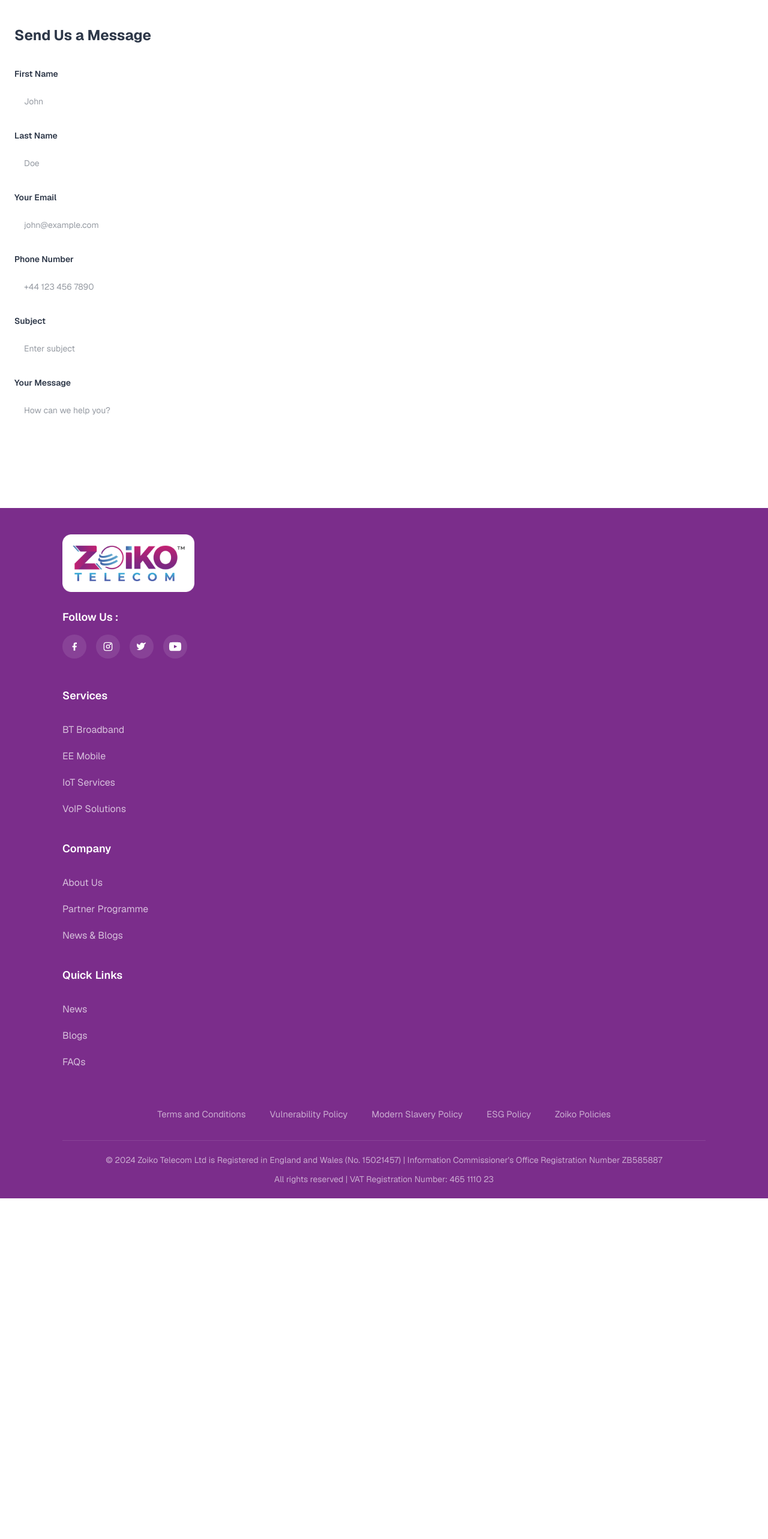
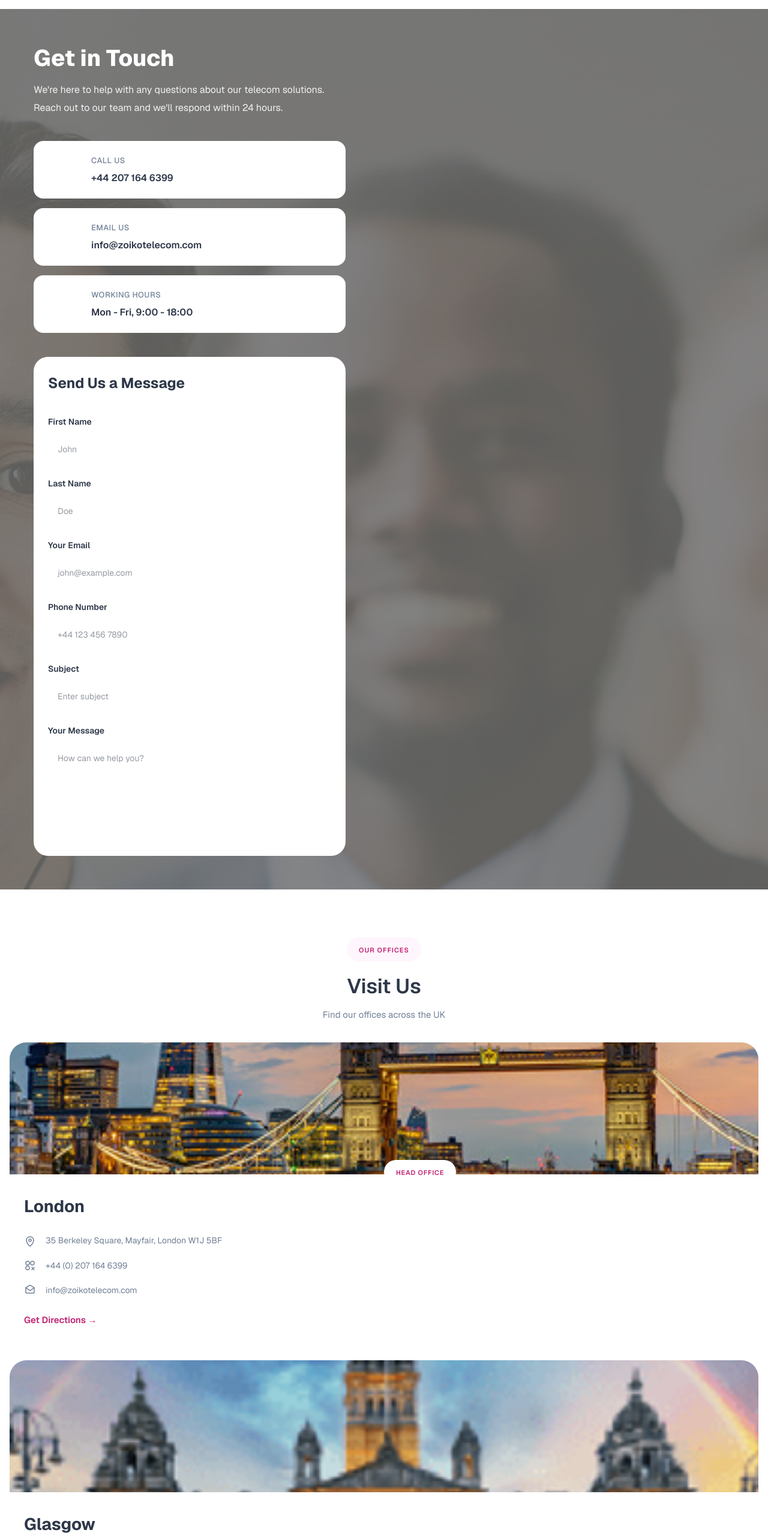
Before and after one commit to ZoikoGroup/zoikotelecom-reactNextTypeTail, a Next.js app: page /contact in a window 1280 px wide. Shown: the part 80-2646 px from the top of the page at 60% size. Before the commit the page ends 2078 px from the top, so only its background shows below. Built offline with nearby package versions, Linux system fonts and the light colour scheme.

Commit message:
ontact page form validationn - reverse

```diff
--- a/app/contact/ContactUs.tsx
+++ b/app/contact/ContactUs.tsx
@@ -1,326 +1,367 @@
 "use client";
-import { useState } from "react";
 
-interface FormData {
-  first_name: string;
-  last_name: string;
-  email: string;
-  phone: string;
-  subject: string;
-  message: string;
-}
+import Image from "next/image";
+import ContactForm from "./ContactForm";
 
-interface FormErrors {
-  first_name?: string;
-  email?: string;
-  phone?: string;
-  message?: string;
-}
+export default function ContactSection() {
 
-type TouchedFields = Partial<Record<keyof FormErrors, boolean>>;
+  // CONTACT INFO CARDS
+  const contactCards = [
+    {
+      title: "CALL US",
+      value: "+44 207 164 6399",
+      icon: "/image/ion_call.png",
+    },
+    {
+      title: "EMAIL US",
+      value: "info@zoikotelecom.com",
+      icon: "/image/tabler_mail-filled.png",
+    },
+    {
+      title: "WORKING HOURS",
+      value: "Mon - Fri, 9:00 - 18:00",
+      icon: "/image/lsicon_time-one-filled.png",
+    },
+  ];
 
-// Proper structure: local@domain.tld — rejects bare words / no-TLD strings.
-const EMAIL_RE = /^[a-zA-Z0-9._%+-]+@[a-zA-Z0-9.-]+\.[a-zA-Z]{2,}$/;
-const EMAIL_MAX = 30;
-const PHONE_MAX_DIGITS = 15;
-
-function validateField(name: keyof FormErrors, value: string): string {
-  const v = value.trim();
-
-  switch (name) {
-    case "first_name":
-      if (!v) return "First name is required.";
-      return "";
-
-    case "email":
-      if (!v) return "Email is required.";
-      if (v.length > EMAIL_MAX) return `Email must be at most ${EMAIL_MAX} characters.`;
-      if (/\.\./.test(v) || v.startsWith(".") || v.startsWith("@"))
-        return "Enter a valid email address.";
-      if (!EMAIL_RE.test(v)) return "Enter a valid email address.";
-      return "";
-
-    case "phone": {
-      if (!v) return "Phone number is required.";
-      // Allow leading + and spaces/dashes/parentheses as separators; count digits only.
-      const digits = v.replace(/[^\d]/g, "");
-      if (!/^\+?[\d\s()-]+$/.test(v)) return "Phone can only contain digits and + ( ) - spaces.";
-      if (digits.length < 7 || digits.length > PHONE_MAX_DIGITS)
-        return `Enter a valid phone number (max ${PHONE_MAX_DIGITS} digits).`;
-      return "";
-    }
-
-    case "message":
-      if (!v) return "Message is required.";
-      return "";
-
-    default:
-      return "";
-  }
-}
-
-const REQUIRED_FIELDS: (keyof FormErrors)[] = ["first_name", "email", "phone", "message"];
-
-export function ContactForm() {
-  const [formData, setFormData] = useState<FormData>({
-    first_name: "",
-    last_name: "",
-    email: "",
-    phone: "",
-    subject: "",
-    message: "",
-  });
-
-  const [errors, setErrors] = useState<FormErrors>({});
-  const [touched, setTouched] = useState<TouchedFields>({});
-  const [loading, setLoading] = useState(false);
-
-  const handleChange = (
-    e: React.ChangeEvent<HTMLInputElement | HTMLTextAreaElement | HTMLSelectElement>
-  ) => {
-    const { name } = e.target;
-    let { value } = e.target;
-
-    // Hard-cap phone at PHONE_MAX_DIGITS digits (separators don't count).
-    if (name === "phone") {
-      const digits = value.replace(/[^\d]/g, "");
-      if (digits.length > PHONE_MAX_DIGITS) return;
-    }
-
-    setFormData((prev) => ({ ...prev, [name]: value }));
-
-    if (REQUIRED_FIELDS.includes(name as keyof FormErrors) && touched[name as keyof FormErrors]) {
-      const msg = validateField(name as keyof FormErrors, value);
-      setErrors((prev) => ({ ...prev, [name]: msg || undefined }));
-    }
-  };
-
-  const handleBlur = (
-    e: React.FocusEvent<HTMLInputElement | HTMLTextAreaElement | HTMLSelectElement>
-  ) => {
-    const { name, value } = e.target;
-    if (!REQUIRED_FIELDS.includes(name as keyof FormErrors)) return;
-
-    setTouched((prev) => ({ ...prev, [name]: true }));
-    const msg = validateField(name as keyof FormErrors, value);
-    setErrors((prev) => ({ ...prev, [name]: msg || undefined }));
-  };
-
-  const validateAll = (): boolean => {
-    const nextErrors: FormErrors = {};
-    for (const field of REQUIRED_FIELDS) {
-      const msg = validateField(field, formData[field]);
-      if (msg) nextErrors[field] = msg;
-    }
-    setErrors(nextErrors);
-    setTouched({ first_name: true, email: true, phone: true, message: true });
-    return Object.keys(nextErrors).length === 0;
-  };
-
-  const handleSubmit = async (e: React.FormEvent) => {
-    e.preventDefault();
-
-    if (!validateAll()) return;
-
-    setLoading(true);
-
-    try {
-      const payload = {
-        first_name: formData.first_name,
-        last_name: formData.last_name,
-        email: formData.email,
-        phone: formData.phone,
-        subject: formData.subject,
-        message: formData.message,
-      };
-
-      const response = await fetch(
-        `${process.env.NEXT_PUBLIC_API_BASE_URL}/api/contact/contact-us/`,
+  // OFFICE LOCATIONS
+  const offices = [
     {
-          method: "POST",
-          headers: {
-            "Content-Type": "application/json",
+      city: "London",
+      badge: "HEAD OFFICE",
+      desktopImage: "/image/londondesktop.png",
+      mobileImage: "/image/londonmobile.png",
+      address: "35 Berkeley Square, Mayfair, London W1J 5BF",
+      phone: "+44 (0) 207 164 6399",
+      email: "info@zoikotelecom.com",
     },
-          body: JSON.stringify(payload),
-        }
-      );
-
-      const data = await response.json();
-
-      if (response.ok) {
-        alert("Thank you for contacting Zoiko Telecom. We will reach out soon.");
-
-        setFormData({
-          first_name: "",
-          last_name: "",
-          email: "",
-          phone: "",
-          subject: "",
-          message: "",
-        });
-        setErrors({});
-        setTouched({});
-      } else {
-        alert("Something went wrong");
-        console.log(data);
-      }
-    } catch (error) {
-      console.error(error);
-      alert("Failed to submit form");
-    } finally {
-      setLoading(false);
-    }
-  };
-
-  const inputBase =
-    "w-full h-[51px] bg-white dark:bg-gray-900 text-[#2D3748] dark:text-white rounded-xl px-4 text-[14px] outline-none border-2 transition-colors";
-  const borderNormal = "border-[#CBD5E0] dark:border-gray-700 focus:border-[#C12172]";
-  const borderError = "border-red-500 focus:border-red-500";
-
-  const fieldBorder = (field: keyof FormErrors) => (errors[field] ? borderError : borderNormal);
+    {
+      city: "Glasgow",
+      desktopImage: "/image/glasgowdesktop.png",
+      mobileImage: "/image/glasgowmobile.png",
+      address: "2nd Floor, 48 West George Street, Glasgow G2 1BP",
+      phone: "+44 141 530 1560",
+      email: "glasgow@zoikotelecom.com",
+    },
+    {
+      city: "Cardiff",
+      desktopImage: "/image/cardiffdesktop.png",
+      mobileImage: "/image/cardiffmobile.png",
+      address: "113-116 Blue Street, Cardiff CF10 5EQ",
+      phone: "+44 292 000 1374",
+      email: "cardiff@zoikotelecom.com",
+    },
+  ];
 
   return (
-    <div className="w-full max-w-[520px] bg-white dark:bg-gray-900 border border-[#C12172] rounded-[24px] p-6 md:p-10 shadow-xl">
+    <>
+      {/* ================= CONTACT SECTION ================= */}
 
-      {/* FORM TITLE */}
-      <h2 className="text-[#2D3748] dark:text-white text-[24px] font-bold leading-[40px] mb-8">
-        Send Us a Message
-      </h2>
+      <section className="w-full relative overflow-hidden dark:bg-gray-900 dark:text-white">
 
-      {/* FORM */}
-      <form onSubmit={handleSubmit} noValidate className="flex flex-col gap-5">
-
-        {/* FIRST NAME */}
-        <div>
-          <label className="text-[#2D3748] dark:text-white text-[14px] font-semibold leading-[24px] mb-2 block">
-            First Name
-          </label>
-
-          <input
-            type="text"
-            name="first_name"
-            value={formData.first_name}
-            onChange={handleChange}
-            onBlur={handleBlur}
-            aria-invalid={!!errors.first_name}
-            placeholder="John"
-            className={`${inputBase} ${fieldBorder("first_name")}`}
-          />
-          {errors.first_name && (
-            <p className="mt-1 text-[13px] text-red-500">{errors.first_name}</p>
-          )}
-        </div>
-
-        {/* LAST NAME */}
-        <div>
-          <label className="text-[#2D3748] dark:text-white text-[14px] font-semibold leading-[24px] mb-2 block">
-            Last Name
-          </label>
-
-          <input
-            type="text"
-            name="last_name"
-            value={formData.last_name}
-            onChange={handleChange}
-            placeholder="Doe"
-            className={`${inputBase} ${borderNormal}`}
+        {/* BACKGROUND IMAGE */}
+        <div className="absolute inset-0">
+          <Image
+            src="/image/portrait-of-classy-team.png"
+            alt="contact"
+            fill
+            priority
+            className="object-cover"
           />
         </div>
 
-        {/* EMAIL */}
+        {/* CONTENT */}
+        <div className="relative z-10 max-w-[1200px] mx-auto px-4 md:px-6 lg:px-10 py-14 md:py-8">
+
+          <div className="flex flex-col lg:flex-row gap-10 lg:gap-16 items-start justify-between">
+
+            {/* LEFT SIDE */}
+            <div className="w-full max-w-[520px]">
+
+              {/* HEADING */}
+              <h1 className="text-white dark:text-white text-[38px] md:text-[48px] font-extrabold leading-[52px] md:leading-[67px]">
+                Get in Touch
+              </h1>
+
+              {/* DESCRIPTION */}
+              <p className="text-white/90 dark:text-white text-[16px] md:text-[18px] leading-[30px] mt-3 max-w-[486px]">
+                We're here to help with any questions about our telecom
+                solutions. Reach out to our team and we'll respond within
+                24 hours.
+              </p>
+
+              {/* CONTACT CARDS */}
+              <div className="mt-10 flex flex-col gap-4">
+
+                {contactCards.map((item, index) => (
+                  <div
+                    key={index}
+                    className="w-full max-w-[520px] min-h-[96px] bg-white dark:bg-gray-900 border border-[#C12172] rounded-2xl px-5 py-5 flex items-center gap-5"
+                  >
+
+                    {/* ICON BOX */}
+                    <div className="w-[56px] h-[56px] rounded-2xl bg-gradient-to-r from-[#C12172] to-[#782984] flex items-center justify-center flex-shrink-0">
+
+                      <Image
+                        src={item.icon}
+                        alt={item.title}
+                        width={24}
+                        height={24}
+                        className="object-contain"
+                      />
+
+                    </div>
+
+                    {/* TEXT */}
                     <div>
-          <label className="text-[#2D3748] dark:text-white text-[14px] font-semibold leading-[24px] mb-2 block">
-            Your Email
-          </label>
 
-          <input
-            type="email"
-            name="email"
-            value={formData.email}
-            onChange={handleChange}
-            onBlur={handleBlur}
-            aria-invalid={!!errors.email}
-            placeholder="john@example.com"
-            maxLength={EMAIL_MAX}
-            className={`${inputBase} ${fieldBorder("email")}`}
+                      <h4 className="text-[#718096] dark:text-white text-[13px] font-medium uppercase tracking-[0.5px] leading-[22px]">
+                        {item.title}
+                      </h4>
+
+                      <p className="text-[#2D3748] dark:text-white text-[16px] md:text-[18px] font-semibold leading-[27px] mt-1">
+                        {item.value}
+                      </p>
+
+                    </div>
+                  </div>
+                ))}
+
+              </div>
+            </div>
+
+            {/* RIGHT SIDE FORM */}
+            <ContactForm />
+
+          </div>
+        </div>
+      </section>
+
+     {/* ================= OFFICE LOCATIONS SECTION ================= */}
+
+<section className="w-full bg-white dark:bg-gray-900 dark:text-white py-[80px] md:py-[50px]">
+
+  <div className="max-w-[1280px] mx-auto px-4 md:px-6 lg:px-22">
+
+    {/* TOP CONTENT */}
+    <div className="flex flex-col items-center text-center">
+
+      {/* LABEL */}
+      <div className="px-5 py-2 rounded-full border border-[#F6D5EA] bg-[#FFF5FC] dark:bg-gray-900">
+
+        <span className="text-[#C12172] text-[11px] md:text-[13px] font-semibold tracking-[1px] uppercase">
+          OUR OFFICES
+        </span>
+
+      </div>
+
+      {/* TITLE */}
+      <h2 className="mt-5 text-[#2D3748] dark:text-white text-[34px] md:text-[42px] lg:text-[38px] font-semibold leading-tight">
+        Visit Us
+      </h2>
+
+      {/* SUBTITLE */}
+      <p className="mt-3 text-[#718096] dark:text-white text-[15px] md:text-[18px] leading-[28px]">
+        Find our offices across the UK
+      </p>
+
+    </div>
+
+    {/* OFFICE CARDS */}
+    <div className="grid grid-cols-1 lg:grid-cols-3 gap-7 mt-8">
+
+      {offices.map((office, index) => (
+        <div
+          key={index}
+          className="bg-white dark:bg-gray-900 border border-[#ECECEC] rounded-[28px] overflow-hidden"
+        >
+
+          {/* IMAGE */}
+          <div className="relative">
+
+            {/* DESKTOP IMAGE */}
+            <Image
+              src={office.desktopImage}
+              alt={office.city}
+              width={420}
+              height={260}
+              className="hidden lg:block w-full h-[250px] object-cover"
             />
-          {errors.email && (
-            <p className="mt-1 text-[13px] text-red-500">{errors.email}</p>
+
+            {/* MOBILE IMAGE */}
+            <Image
+              src={office.mobileImage}
+              alt={office.city}
+              width={420}
+              height={260}
+              className="block lg:hidden w-full h-[220px] object-cover"
+            />
+
+            {/* BADGE */}
+            {office.badge && (
+              <div className="absolute bottom-[-16px] left-1/2 -translate-x-1/2 bg-white dark:bg-gray-900 border border-[#ECECEC] rounded-full px-5 py-2">
+
+                <span className="text-[#C12172]  text-[11px] font-semibold tracking-[0.8px] uppercase">
+                  {office.badge}
+                </span>
+
+              </div>
             )}
+
+          </div>
+
+          {/* CONTENT */}
+          <div className="px-6 lg:px-7 pt-8 pb-7">
+
+            {/* CITY */}
+            <h3 className="text-[#2D3748] dark:text-white text-[28px] lg:text-[32px] font-bold">
+              {office.city}
+            </h3>
+
+            {/* DETAILS */}
+            <div className="mt-6 space-y-5">
+
+              {/* ADDRESS */}
+              <div className="flex items-start gap-4">
+
+                <Image
+                  src="/image/icon (2).png"
+                  alt="location"
+                  width={20}
+                  height={20}
+                  className="mt-1 flex-shrink-0"
+                />
+
+                <p className="text-[#718096] dark:text-white text-[14px] leading-[24px]">
+                  {office.address}
+                </p>
+
               </div>
 
               {/* PHONE */}
-        <div>
-          <label className="text-[#2D3748] dark:text-white text-[14px] font-semibold leading-[24px] mb-2 block">
-            Phone Number
-          </label>
+              <div className="flex items-center gap-4">
 
-          <input
-            type="tel"
-            name="phone"
-            value={formData.phone}
-            onChange={handleChange}
-            onBlur={handleBlur}
-            aria-invalid={!!errors.phone}
-            placeholder="+44 123 456 7890"
-            className={`${inputBase} ${fieldBorder("phone")}`}
+                <Image
+                  src="/image/icon1.png"
+                  alt="phone"
+                  width={20}
+                  height={20}
+                  className="flex-shrink-0"
                 />
-          {errors.phone && (
-            <p className="mt-1 text-[13px] text-red-500">{errors.phone}</p>
-          )}
+
+                <p className="text-[#718096] dark:text-white text-[14px]">
+                  {office.phone}
+                </p>
+
               </div>
 
-        {/* SUBJECT */}
-        <div>
-          <label className="text-[#2D3748] dark:text-white text-[14px] font-semibold leading-[24px] mb-2 block">
-            Subject
-          </label>
+              {/* EMAIL */}
+              <div className="flex items-center gap-4">
 
-          <input
-            type="text"
-            name="subject"
-            value={formData.subject}
-            onChange={handleChange}
-            placeholder="Enter subject"
-            className={`${inputBase} ${borderNormal}`}
+                <Image
+                  src="/image/icon2.png"
+                  alt="mail"
+                  width={20}
+                  height={20}
+                  className="flex-shrink-0"
                 />
+
+                <p className="text-[#718096] dark:text-white text-[14px] break-all">
+                  {office.email}
+                </p>
+
               </div>
 
-        {/* MESSAGE */}
-        <div>
-          <label className="text-[#2D3748] dark:text-white text-[14px] font-semibold leading-[24px] mb-2 block">
-            Your Message
-          </label>
-
-          <textarea
-            rows={2}
-            name="message"
-            placeholder="How can we help you?"
-            value={formData.message}
-            onChange={handleChange}
-            onBlur={handleBlur}
-            aria-invalid={!!errors.message}
-            className={`w-full bg-white dark:bg-gray-900 text-[#2D3748] dark:text-white rounded-xl p-4 text-[14px] outline-none resize-none border-2 transition-colors ${fieldBorder(
-              "message"
-            )}`}
-          ></textarea>
-          {errors.message && (
-            <p className="mt-1 text-[13px] text-red-500">{errors.message}</p>
-          )}
             </div>
 
             {/* BUTTON */}
-        <button
-          type="submit"
-          disabled={loading}
-          className="w-full h-[56px] rounded-full bg-gradient-to-r from-[#C12172] to-[#782984] text-white text-[16px] font-semibold mt-2 hover:scale-[1.01] transition-all duration-300 disabled:opacity-50"
-        >
-          {loading ? "Sending..." : "Send Message →"}
+            <button className="mt-7 flex items-center gap-2 text-[#C12172]  text-[15px] font-semibold">
+
+              Get Directions →
+
             </button>
 
-      </form>
           </div>
+
+        </div>
+      ))}
+
+    </div>
+
+  </div>
+</section>
+
+<section className="w-full bg-[#F8F9FA] dark:bg-gray-900 dark:text-white py-[80px] md:py-[40px]">
+  <div className="max-w-[1440px] mx-auto px-5 md:px-20">
+
+    {/* Top Badge */}
+    <div className="flex justify-center mb-4">
+      <div className="bg-[#FFF4FD]  text-[#C12172] dark:bg-gray-900 text-[15px] font-semibold px-5 py-2 rounded-full uppercase tracking-wide">
+        FAQs
+      </div>
+    </div>
+
+    {/* Heading */}
+    <h2 className="text-center text-[#2D3748] dark:text-white text-[34px] md:text-[38px] font-bold leading-tight mb-9">
+      Common Questions
+    </h2>
+
+    {/* FAQ Grid */}
+    <div className="grid grid-cols-1 md:grid-cols-2 gap-6">
+
+      {/* Card 1 */}
+      <div className="bg-white dark:bg-gray-900 border border-[#E2E8F0] rounded-[20px] p-8 shadow-[0_2px_8px_rgba(0,0,0,0.04)]">
+        <h3 className="text-[#2D3748] dark:text-white text-[18px] font-semibold leading-[30px] mb-4">
+          What services do you offer?
+        </h3>
+
+        <p className="text-[#718096] dark:text-white text-[16px] font-normal leading-[25px]">
+          We offer comprehensive telecom solutions including EE Mobile plans,
+          BT Broadband, IoT connectivity, VoIP services and enterprise business
+          solutions.
+        </p>
+      </div>
+
+      {/* Card 2 */}
+      <div className="bg-white dark:bg-gray-900 border border-[#E2E8F0] rounded-[20px] p-8 shadow-[0_2px_8px_rgba(0,0,0,0.04)]">
+        <h3 className="text-[#2D3748] dark:text-white text-[18px] font-semibold leading-[30px] mb-4">
+          How quickly can you set up service?
+        </h3>
+
+        <p className="text-[#718096] dark:text-white text-[16px] font-normal leading-[25px]">
+          Most services can be activated within 24–48 hours. Complex enterprise
+          solutions may take 3–5 business days depending on requirements.
+        </p>
+      </div>
+
+      {/* Card 3 */}
+      <div className="bg-white dark:bg-gray-900 border border-[#E2E8F0] rounded-[20px] p-8 ">
+        <h3 className="text-[#2D3748] dark:text-white text-[18px] font-semibold leading-[30px] mb-4">
+          Do you offer 24/7 support?
+        </h3>
+
+        <p className="text-[#718096] dark:text-white text-[16px] font-normal leading-[25px]">
+          Yes! Our customer support team is available 24/7 via phone, email and
+          live chat to assist with any issues or questions.
+        </p>
+      </div>
+
+      {/* Card 4 */}
+      <div className="bg-white dark:bg-gray-900 border border-[#E2E8F0] rounded-[20px] p-8 shadow-[0_2px_8px_rgba(0,0,0,0.04)]">
+        <h3 className="text-[#2D3748] dark:text-white text-[18px] font-semibold leading-[30px] mb-4">
+          What are your payment terms?
+        </h3>
+
+        <p className="text-[#718096] dark:text-white text-[16px] font-normal leading-[25px]">
+          We offer flexible payment options including monthly billing, annual
+          contracts and custom payment plans for enterprise customers.
+        </p>
+      </div>
+
+    </div>
+  </div>
+</section>
+
+    </>
   );
 }
-
-export default ContactForm;
```
Lines whose indentation alone changed are shown as unchanged.
